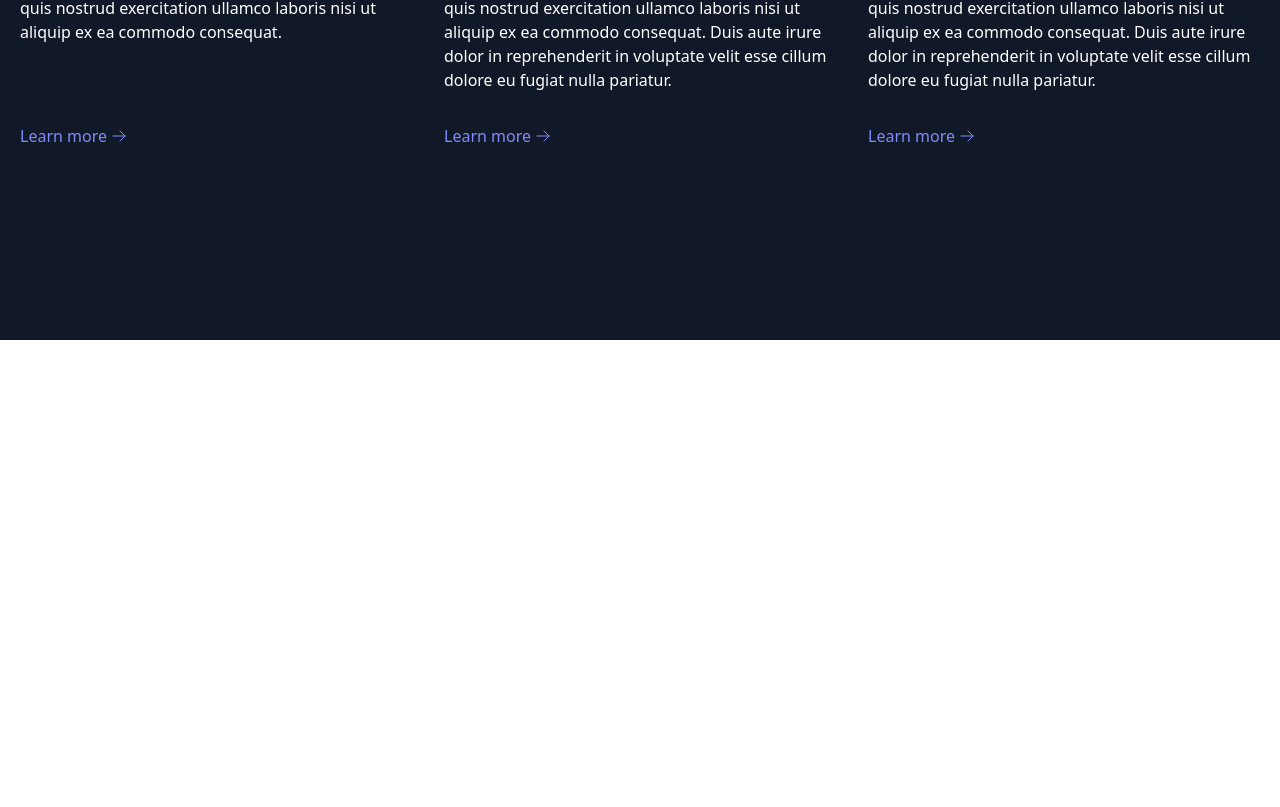
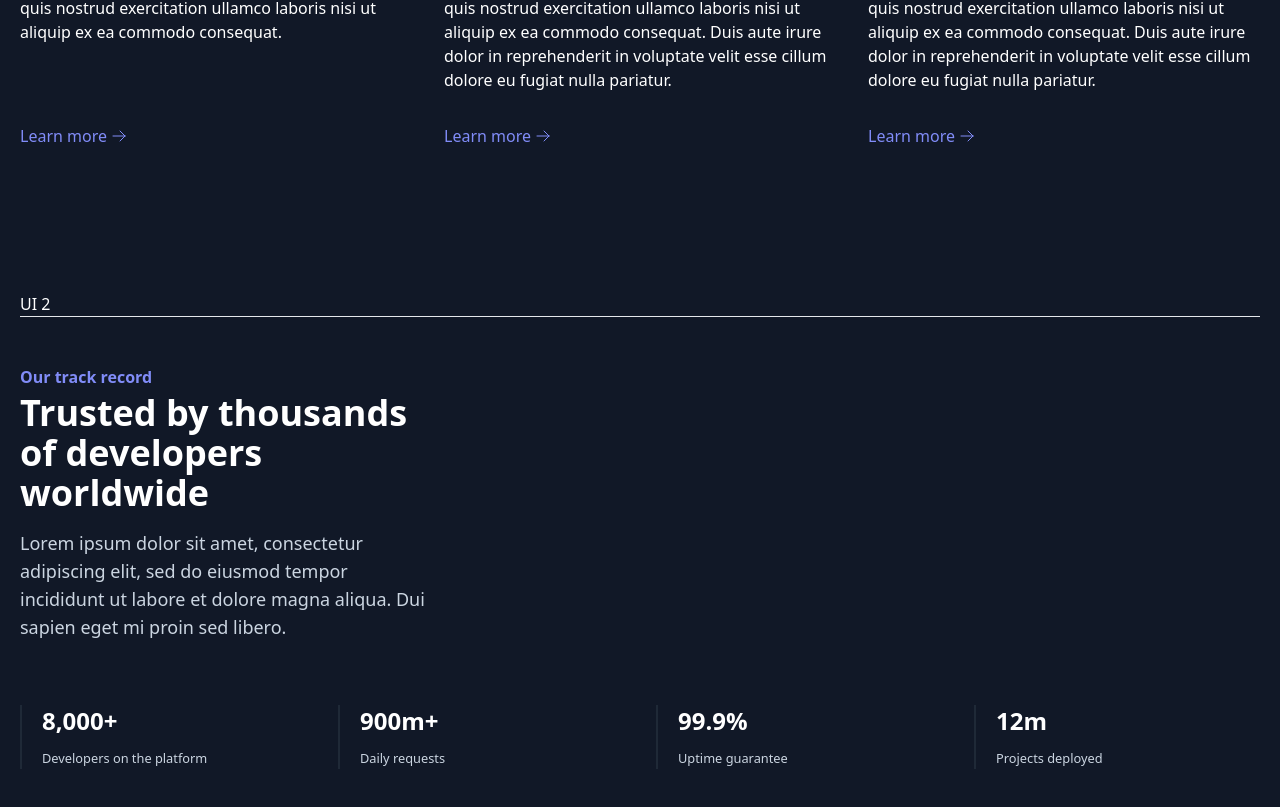
Before and after one commit to jiajing21387177/react-web-layout, a React (Create React App) app: page / in a window 1280 px wide. Shown: the part 581-1388 px from the top of the page. Before the commit the page ends 921 px from the top, so only its background shows below. Built offline with nearby package versions, Linux system fonts and the light colour scheme.

Commit message:
✨ feat(UI2): Create layout of UI2

```diff
--- a/src/App.js
+++ b/src/App.js
@@ -1,5 +1,6 @@
 import React from 'react';
 import UI1 from './layouts/UI1/UI1';
+import UI2 from './layouts/UI2/UI2';
 
 const App = () => {
   return (
@@ -10,6 +11,11 @@ const App = () => {
         </h1>
         <hr></hr>
         <UI1></UI1>
+        <h1>
+          UI 2
+        </h1>
+        <hr></hr>
+        <UI2></UI2>
       </div>
     </div>
   );
--- /dev/null
+++ b/src/layouts/UI2/UI2.js
@@ -0,0 +1,53 @@
+import React from 'react';
+
+const UI2 = () => {
+    return (
+        <section className="py-12">
+            <div className="lg:w-1/2 w-full xl:w-1/3">
+                <h1 className="text-base text-indigo-400 font-semibold mb-1">
+                    Our track record
+                </h1>
+                <h2 className="text-3xl md:text-4xl font-bold mb-4">
+                    Trusted by thousands of developers worldwide
+                </h2>
+                <p className="text-lg text-slate-300">Lorem ipsum dolor sit amet, consectetur adipiscing elit, sed do eiusmod tempor incididunt ut labore et dolore magna aliqua. Dui sapien eget mi proin sed libero.</p>
+            </div>
+            <div className="mt-16 grid grid-cols-1 md:grid-cols-2 lg:grid-cols-4 gap-8">
+                <div className="border-l-2 px-5 border-gray-800">
+                    <h3 className="text-2xl font-bold mb-2">
+                        8,000+
+                    </h3>
+                    <small className="text-slate-300">
+                        Developers on the platform
+                    </small>
+                </div>
+                <div className="border-l-2 px-5 border-gray-800">
+                    <h3 className="text-2xl font-bold mb-2">
+                        900m+
+                    </h3>
+                    <small className="text-slate-300">
+                        Daily requests
+                    </small>
+                </div>
+                <div className="border-l-2 px-5 border-gray-800">
+                    <h3 className="text-2xl font-bold mb-2">
+                        99.9%
+                    </h3>
+                    <small className="text-slate-300">
+                        Uptime guarantee
+                    </small>
+                </div>
+                <div className="border-l-2 px-5 border-gray-800">
+                    <h3 className="text-2xl font-bold mb-2">
+                        12m
+                    </h3>
+                    <small className="text-slate-300">
+                        Projects deployed
+                    </small>
+                </div>
+            </div>
+        </section>
+    );
+};
+
+export default UI2;
```
